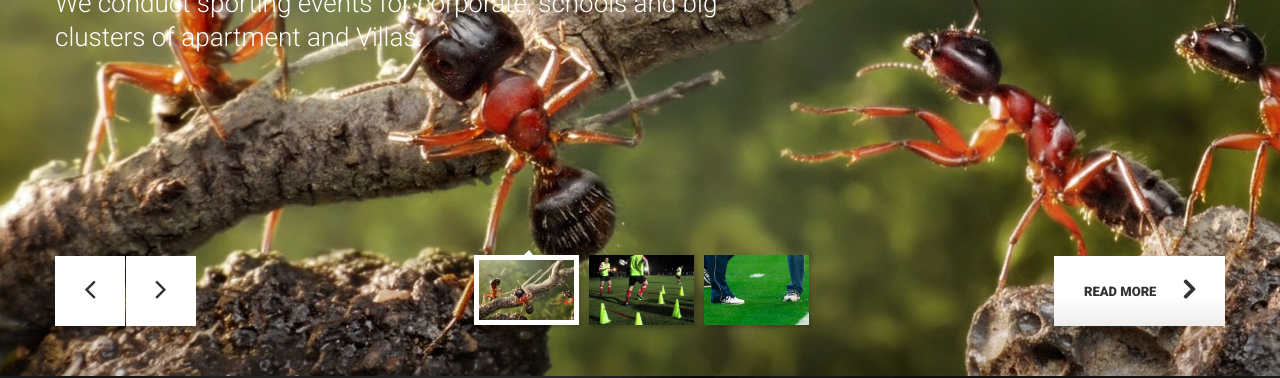
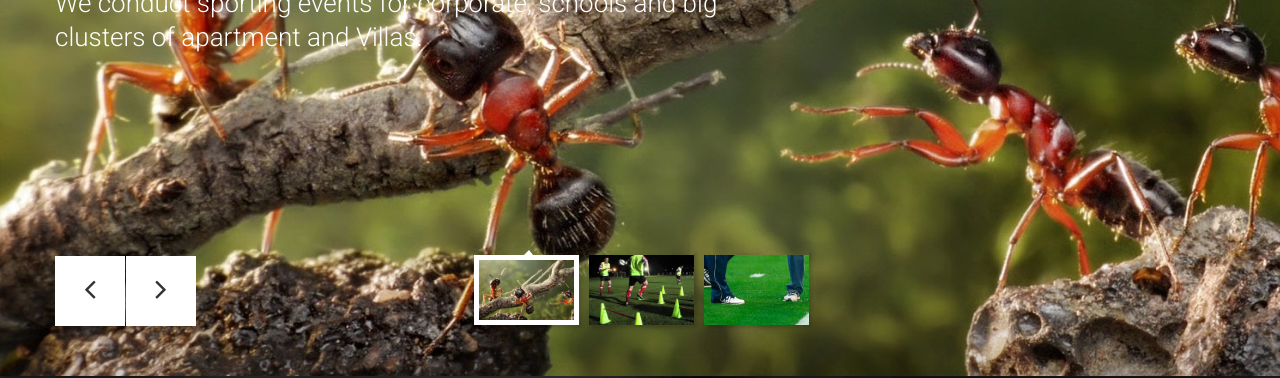
Before and after one commit to anish29292/hilightapp, a website: page index.html in a window 1280 px wide. Shown: the part 424-802 px from the top of the page. Drawn offline with Linux system fonts and the light colour scheme; files whose address does not match are found by name.

Commit message:
removed read more

```diff
--- a/index.html
+++ b/index.html
@@ -135,7 +135,7 @@
 							<p class="title4 captionDelay7 FromBottom">We conduct sporting events for corporate, schools and big clusters of apartment and Villas.
 </p>
 						</div>
-						<a class="slide_btn FromRight" href="javascript:void(0);" >Read More</a>
+
 					<li class="slide2">
 						<div class="flex_caption1">
 							<p class="title1 captionDelay6 FromLeft">Best</p>
@@ -143,7 +143,7 @@
 							<p class="title3 captionDelay2 FromLeft">Facilities</p>
 							<p class="title4 captionDelay7 FromLeft">We understand that no two athletes are the same, therefore no two training programs should be the same.</p>
 						</div>
-						<a class="slide_btn FromRight" href="javascript:void(0);" >Read More</a>
+
 					</li>
 					<li class="slide3">
 						<div class="flex_caption1">
@@ -152,7 +152,7 @@
 							<p class="title3 captionDelay3 FromBottom">Administration</p>
 							<p class="title4 captionDelay5 FromBottom">We acquire Sporting Arenas and provide our high standard admininistration and innovative marketing.</p>
 						</div>
-						<a class="slide_btn FromRight" href="javascript:void(0);" >Read More</a>
+
 
 						<!-- VIDEO BACKGROUND -->
 						<a id="P2" class="player" data-property="{videoURL:'tDvBwPzJ7dY',containment:'.top_slider .slide3',autoPlay:true, mute:true, startAt:0, opacity:1}" ></a>
```
